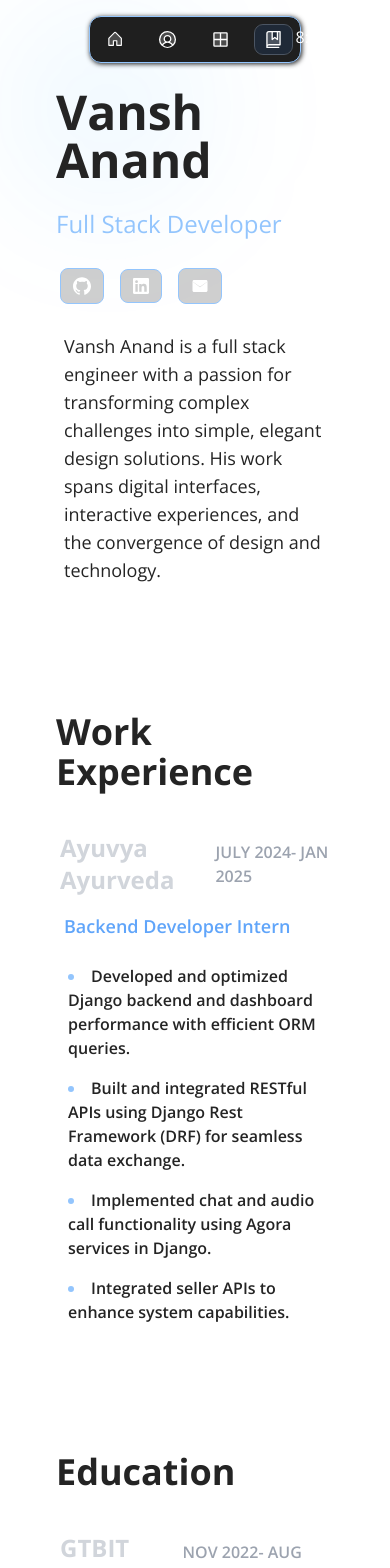
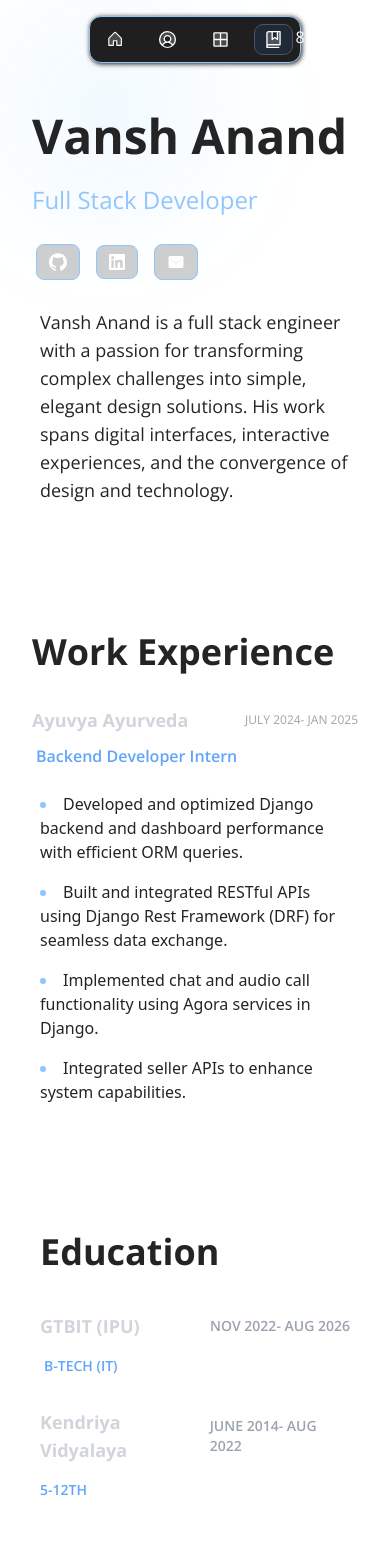
Before and after one commit to vanshanand34/Vansh-Portfolio, a Next.js app: page /about-me in a window 390 px wide. Shown: the top 1568 px of the page. Built offline with nearby package versions, Linux system fonts and the light colour scheme.

Commit message:
fixed spacing and font sized in about us page

```diff
--- a/app/about-me/AboutPage.tsx
+++ b/app/about-me/AboutPage.tsx
@@ -43,8 +43,8 @@ export default function Home() {
         </div>
 
         <div className="py-4 md:mr-32">
-          <div className="lg:mx-4 mx-6 mt-6 p-4 lg:ml-[24vw]" id="intro">
-            <div className="mx-4 py-4">
+          <div className="lg:mx-4 md:mx-6 mx-4 mt-12 p-4 lg:ml-[24vw]" id="intro">
+            <div className="md:mx-4 py-4">
 
               <div className="md:text-7xl text-5xl font-bold my-4">
                 Vansh Anand
@@ -63,26 +63,26 @@ export default function Home() {
             </div>
           </div>
 
-          <div className="my-12 lg:mx-4 mx-6 p-4 lg:ml-[24vw]" id="experience">
-            <div className="font-bold md:text-6xl text-4xl my-6 mx-4">
+          <div className="my-12 lg:mx-4 md:mx-6 mx-4 p-4 lg:ml-[24vw]" id="experience">
+            <div className="font-bold md:text-6xl text-4xl my-6 md:mx-4">
               Work Experience
             </div>
-            <div className="mx-5">
+            <div className="md:mx-5">
               <div className="flex items-center justify-between">
-                <div className="py-4 font-bold lg:text-3xl text-2xl text-gray-300">
+                <div className="font-bold lg:text-3xl md:text-2xl text-lg text-gray-300">
                   Ayuvya Ayurveda
                 </div>
 
-                <div className="font-semibold text-md text-gray-400">
+                <div className="my-4 md:font-semibold md:text-md text-xs text-gray-400">
                   JULY 2024- JAN 2025
                 </div>
               </div>
 
-              <div className="text-lg font-semibold text-blue-400 px-1">
+              <div className="md:text-lg font-semibold text-blue-400 px-1">
                 Backend Developer Intern
               </div>
 
-              <ul className="marker:text-blue-300 list-disc list-inside py-4 md:text-lg text-md px-2 font-semibold">
+              <ul className="font-sans marker:text-blue-300 list-disc list-inside py-4 md:text-lg text-md px-2 md:font-semibold">
                 <li className="py-2">
                   Developed and optimized Django backend and dashboard performance with efficient ORM queries.
                 </li>
@@ -101,37 +101,37 @@ export default function Home() {
           </div>
 
           <div className="my-12 lg:mx-4 mx-6 p-4 lg:ml-[24vw]" id="education">
-            <div className="font-bold md:text-6xl text-4xl my-6 mx-4">
+            <div className="font-bold md:text-6xl text-4xl my-6 md:mx-4">
               Education
             </div>
-            <div className="mx-5">
+            <div className="md:mx-5">
               <div className="my-4">
                 <div className="flex items-center justify-between">
-                  <div className="py-4 font-bold lg:text-3xl text-2xl text-gray-300">
+                  <div className="py-4 font-bold lg:text-3xl md:text-2xl text-lg text-gray-300">
                     GTBIT (IPU)
                   </div>
 
-                  <div className="font-semibold text-md text-gray-400">
+                  <div className="font-semibold md:text-md text-sm text-gray-400">
                     NOV 2022- AUG 2026
                   </div>
                 </div>
 
-                <div className="text-lg font-semibold text-blue-400 px-1">
+                <div className="md:text-lg text-sm font-semibold text-blue-400 px-1">
                   B-TECH (IT)
                 </div>
               </div>
               <div className="my-4">
                 <div className="flex items-center justify-between">
-                  <div className="py-4 font-bold lg:text-2xl text-xl text-gray-300">
+                  <div className="py-4 font-bold lg:text-2xl md:text-xl text-lg text-gray-300">
                     Kendriya Vidyalaya
                   </div>
 
-                  <div className="font-semibold text-md text-gray-400">
+                  <div className="font-semibold md:text-md text-sm text-gray-400">
                     JUNE 2014- AUG 2022
                   </div>
                 </div>
 
-                <div className="text-lg font-semibold text-blue-400 px-1">
+                <div className="md:text-lg text-sm font-semibold text-blue-400 md:px-1">
                   5-12TH
                 </div>
               </div>
```
